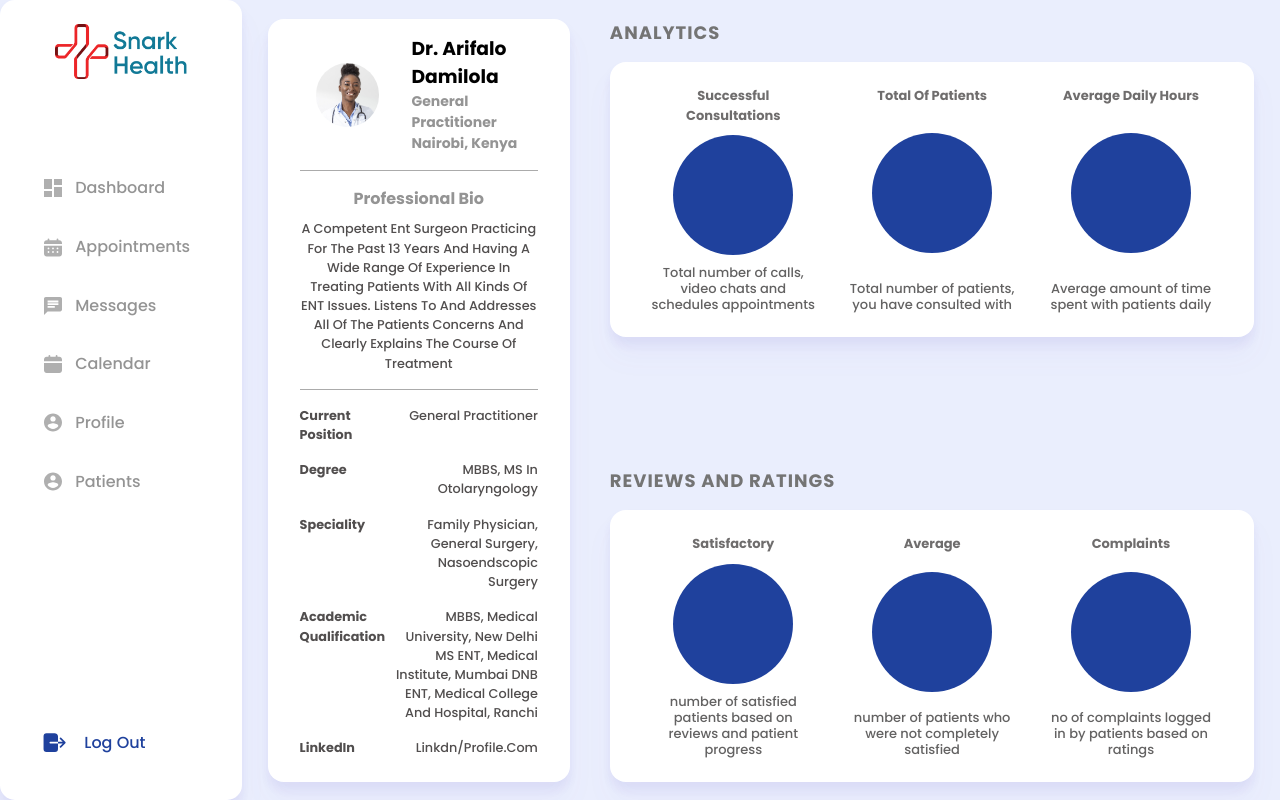
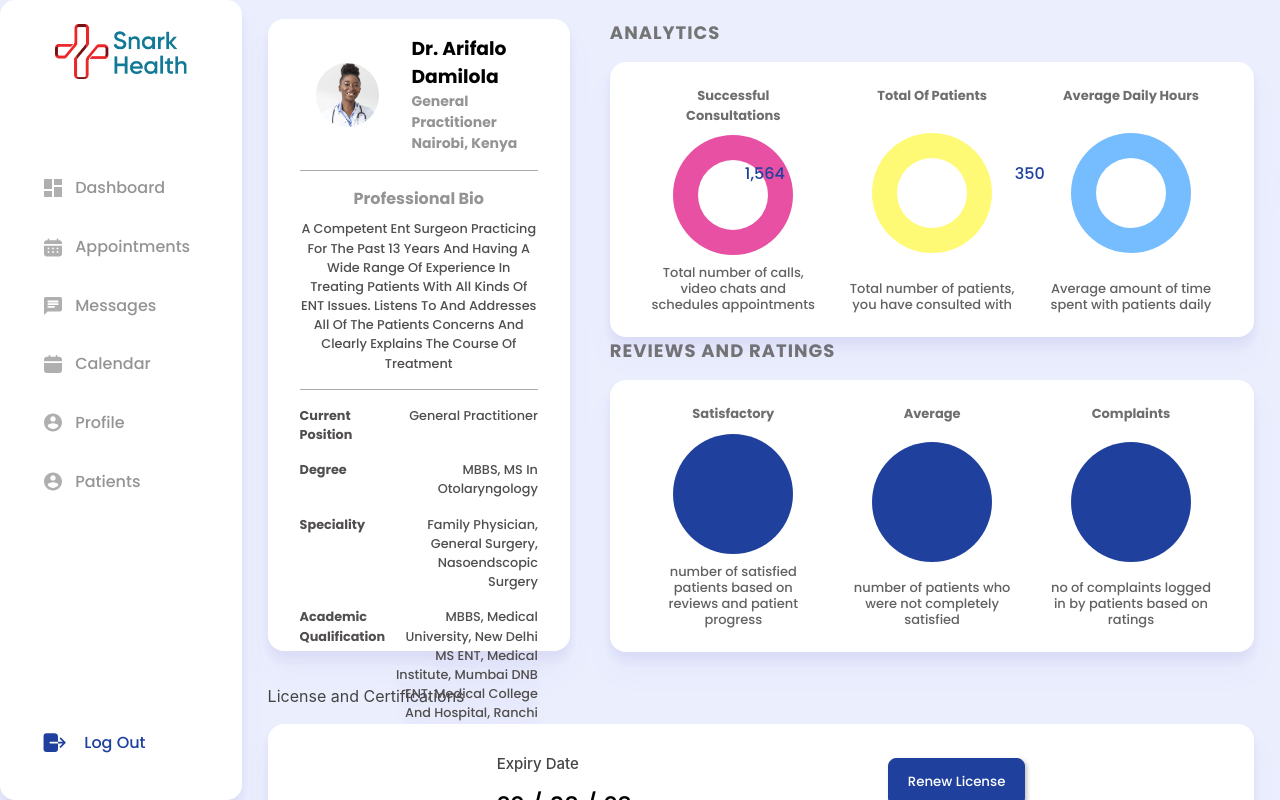
Before and after one commit to nanaama22/snark, a React (Vite) app: page /app/profile in a window 1280 px wide. Built offline with nearby package versions, Linux system fonts and the light colour scheme.

Commit message:
Updated UI

```diff
--- a/src/components/Cards/AnalyticsCard/AnalyticsCard.jsx
+++ b/src/components/Cards/AnalyticsCard/AnalyticsCard.jsx
@@ -5,7 +5,9 @@ export const AnalyticsCard = () => {
           <div className="analytics-card">
                <div className="analytics">
                     <h5 className="a-label">Successful Consultations</h5>
-                    <div className="analytics-graph"></div>
+                    <div className="analytics-graph-1">
+                    <div className="inner"><span className="inner-text">1,564</span></div>
+                    </div>
                     <p className="analytics-desc">
                          Total number of calls, video chats and schedules
                          appointments
@@ -13,14 +15,18 @@ export const AnalyticsCard = () => {
                </div>
                <div className="analytics">
                     <h5 className="a-label">Total of patients</h5>
-                    <div className="analytics-graph"></div>
+                    <div className="analytics-graph-2">
+                    <div className="inner"><span className="inner-text-1">001</span></div>
+                    </div>
                     <p className="analytics-desc">
                          Total number of patients, you have consulted with
                     </p>
                </div>
                <div className="analytics">
                     <h5 className="a-label">Average Daily Hours</h5>
-                    <div className="analytics-graph"></div>
+                    <div className="analytics-graph-3">
+                    <div className="inner"><span className="inner-text-2">350</span></div>
+                    </div>
                     <p className="analytics-desc">
                          Average amount of time spent with patients daily
                     </p>
--- a/src/components/Cards/AnalyticsCard/analyticscard.css
+++ b/src/components/Cards/AnalyticsCard/analyticscard.css
@@ -41,6 +41,49 @@
      margin: 0.625rem auto;
      border-radius: 100%;
 }
+.analytics-graph-1 {
+     width: 120px;
+     height: 120px;
+     background-color: #E750A3;
+     margin: 0.625rem auto;
+     border-radius: 100%;
+}
+
+.analytics-graph-2 {
+     width: 120px;
+     height: 120px;
+     background-color: #FFFA76;
+     margin: 0.625rem auto;
+     border-radius: 100%;
+}
+
+.analytics-graph-3 {
+     width: 120px;
+     height: 120px;
+     background-color: #76BDFF;
+     margin: 0.625rem auto;
+     border-radius: 100%;
+}
+
+.inner-text{
+
+          position: absolute;
+          top: 100px;
+          left: 135px;
+}
+.inner-text-1{
+
+     position: absolute;
+     top: 100px;
+     left: 670px;
+}
+
+.inner-text-2{
+
+     position: absolute;
+     top: 100px;
+     left: 405px;
+}
 
 .analytics-desc {
      font-weight: 500;
@@ -49,3 +92,11 @@
      text-align: center;
      color: #636262;
 }
+
+ .inner{
+     width: 70px;
+     height: 70px;
+     background: white;
+     margin: 25px;
+     border-radius: 50%;
+ }
--- a/src/components/Cards/AppointmentCard/AppointmentCard.jsx
+++ b/src/components/Cards/AppointmentCard/AppointmentCard.jsx
@@ -1,15 +1,15 @@
 import Patient from "../../../assets/patient.png";
 import './appointmentcard.css'
 
-const AppointmentCard = ({ status }) => {
+const AppointmentCard = ({ name,time,age,gender }) => {
      return (
           <div className="appointment-card">
                <div className="appointment-bio-data">
                     <img src={Patient} alt="" />
                     <div className="appointment-data">
                          <div className="appointment-patient-name-n-time">
-                              <p>Sarah Wellman</p>
-                              <p>9:00</p>
+                              <p>{name}</p>
+                              <p>{time}</p>
                          </div>
                          <h6>Video Consultation</h6>
                     </div>
@@ -17,12 +17,12 @@ const AppointmentCard = ({ status }) => {
                <div className="appointment-patient-details">
                     <div className="appointment-p-desc">
                          <p className="appointment-p-desc-metric">Age:</p>
-                         <p className="appointment-p-desc-value">18</p>
+                         <p className="appointment-p-desc-value">{age}</p>
                     </div>
                     <div className="appointment-p-desc">
 
                          <p className="appointment-p-desc-metric">Gender:</p>
-                         <p className="appointment-p-desc-value">Female</p>
+                         <p className="appointment-p-desc-value">{gender}</p>
                     </div>
                </div>
                <div className="appointment-buttons">
--- a/src/components/Cards/DoctorProfileInfoCard/DoctorProfileInfoCard.jsx
+++ b/src/components/Cards/DoctorProfileInfoCard/DoctorProfileInfoCard.jsx
@@ -37,7 +37,7 @@ const DoctorProfileInfoCard = () => {
                     </div>
                     <div className="doctor-info-stat">
                          <p className='d-stat-name'>LinkedIn</p>
-                         <p className='d-stat-value'>linkdn/Profile.com </p>
+                         <p className='d-stat-value'><a href="https://www.linkedin.com/company/techstars/" target="_blank">linkdn/Profile.com </a></p>
                     </div>
                </div>
           </div>
--- a/src/components/Cards/DoctorProfileInfoCard/doctorprofileinfocard.css
+++ b/src/components/Cards/DoctorProfileInfoCard/doctorprofileinfocard.css
@@ -1,7 +1,8 @@
 
 .doctor-profile-info-card {
      width: auto;
-     height: fit-content;
+     /* height: fit-content; */
+     height: 600px;
      border-radius: 1rem;
      padding: 1rem 2rem;
      background-color: white;
--- a/src/components/Charts/Charts.jsx
+++ b/src/components/Charts/Charts.jsx
@@ -12,31 +12,31 @@ import {
 const data = [
      {
           name: "MON",
-          pv: 2400,
+          pv: 5,
      },
      {
           name: "TUE",
-          pv: 1398,
+          pv: 22,
      },
      {
           name: "WED",
-          pv: 9800,
+          pv: 12,
      },
      {
           name: "THU",
-          pv: 3908,
+          pv: 25,
      },
      {
           name: "FRI",
-          pv: 4800,
+          pv: 18,
      },
      {
           name: "SAT",
-          pv: 3800,
+          pv: 40,
      },
      {
           name: "SUN",
-          pv: 4300,
+          pv: 18,
      },
 ];
 
--- a/src/components/Navbar/Navbar.jsx
+++ b/src/components/Navbar/Navbar.jsx
@@ -1,7 +1,7 @@
 import Search from '../Search/Search';
 import './navbar.css'
 
-const Navbar = () => {
+const Navbar = ({display}) => {
      return (
           <div className="navbar-page-header">
                <div className="navbar-page-search-n-button">
@@ -9,7 +9,7 @@ const Navbar = () => {
                          <Search />
                     </div>
 
-                    <button style={{'color':'white'}}>Add Appointment</button>
+                   <button style={{'color':'white','display':display}}>Add Appointment</button> <span class="button button5">50%</span>
                </div>
           </div>
      );
--- a/src/components/Navbar/navbar.css
+++ b/src/components/Navbar/navbar.css
@@ -24,3 +24,18 @@
      cursor: pointer;
      grid-column: span 2 / span 2;
 }
+
+.button {
+     background-color: #fff;
+     border: none;
+     color: white;
+     padding: 15px;
+     width: 40px;
+     text-align: center;
+     text-decoration: none;
+     display: inline-block;
+     font-size: 16px;
+     margin: 4px 2px;
+   }
+
+   .button5 {border-radius: 50%;}
--- a/src/pages/Profile/Profile.jsx
+++ b/src/pages/Profile/Profile.jsx
@@ -31,7 +31,7 @@ const Profile = () => {
                                    <h4>Expiry Date</h4>
                                    <p> <span>22</span> / <span>03</span> / <span>23</span> </p>
                               </div>
-                              <button>Renew License</button>
+                              <button style={{'color':'white'}}><a style={{'color':'white','textDecoration':'none'}} href="https://www.mdcn.gov.ng/page/recent-news/renewal-of-practicing-license-for-year-2023-">Renew License</a></button>
                          </div>
                     </LicensenCertification>
 
@@ -48,7 +48,7 @@ const Profile = () => {
                                    <h4>Expiry Date</h4>
                                    <p> <span>22</span> / <span>03</span> / <span>23</span> </p>
                               </div>
-                              <button>Renew License</button>
+                              <button style={{'color':'white'}}><a style={{'color':'white','textDecoration':'none'}} href="https://www.mdcn.gov.ng/page/recent-news/renewal-of-practicing-license-for-year-2023-">Renew License</a></button>
                          </div>
                     </LicensenCertification>
                </div>
--- a/src/pages/Registration/FirstStep.jsx
+++ b/src/pages/Registration/FirstStep.jsx
@@ -31,12 +31,12 @@ const FirstStep = () => {
                     </div>
                     <div className="form-group-pair">
                     <div className="form-group" id="form-pair">
-                        <label>State</label>
-                        <input type="text" placeholder="E.G Lagos State"/>
+                        <label>County</label>
+                        <input type="text" placeholder="E.G Busia County"/>
                     </div>
                     <div className="form-group" id="form-pair">
                         <label>City</label>
-                        <input type="text" placeholder="E.G Badagry"/>
+                        <input type="text" placeholder="E.G Nairobi"/>
                     </div>
                     </div>
                     <div className="form-group">
```
Also changed, not shown: src/components/Cards/TableCard/TableCard.jsx (+14 -14 lines), src/pages/Appointments/Appointment.jsx (+8 -10 lines).
